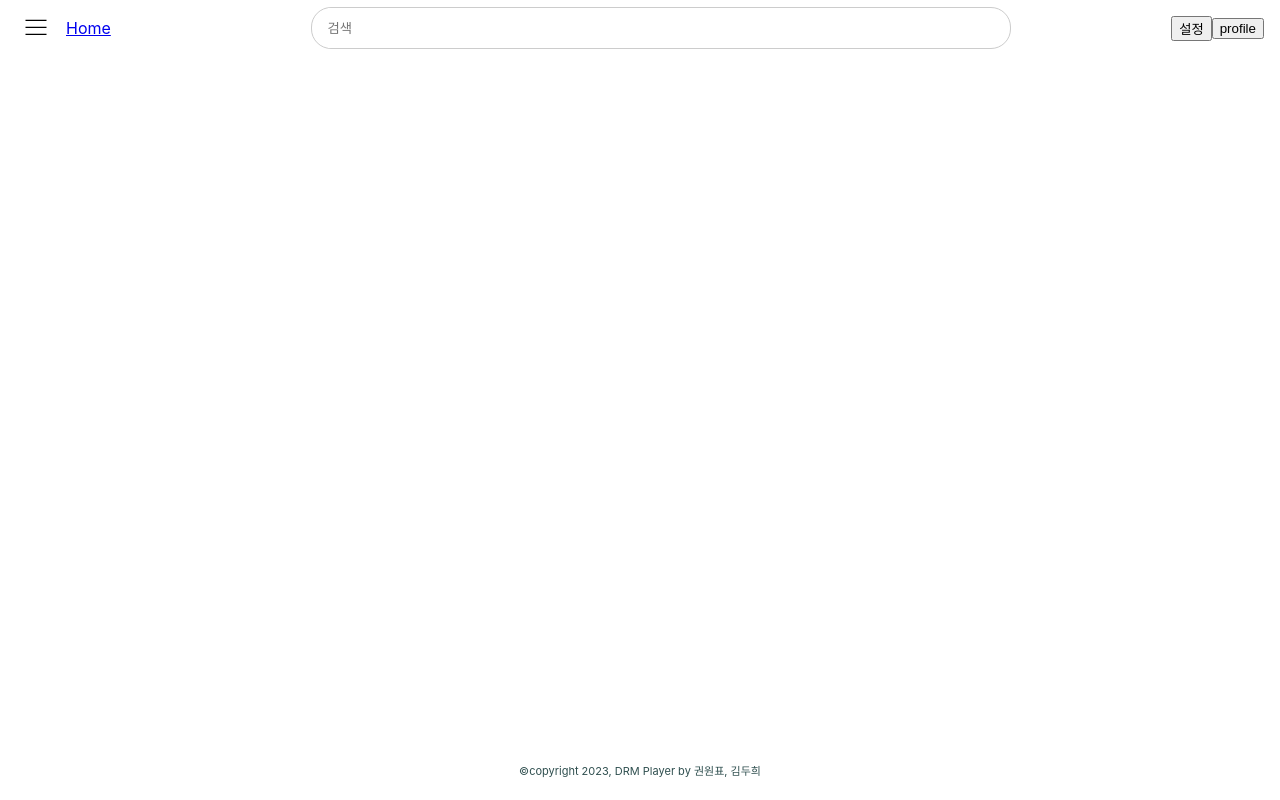
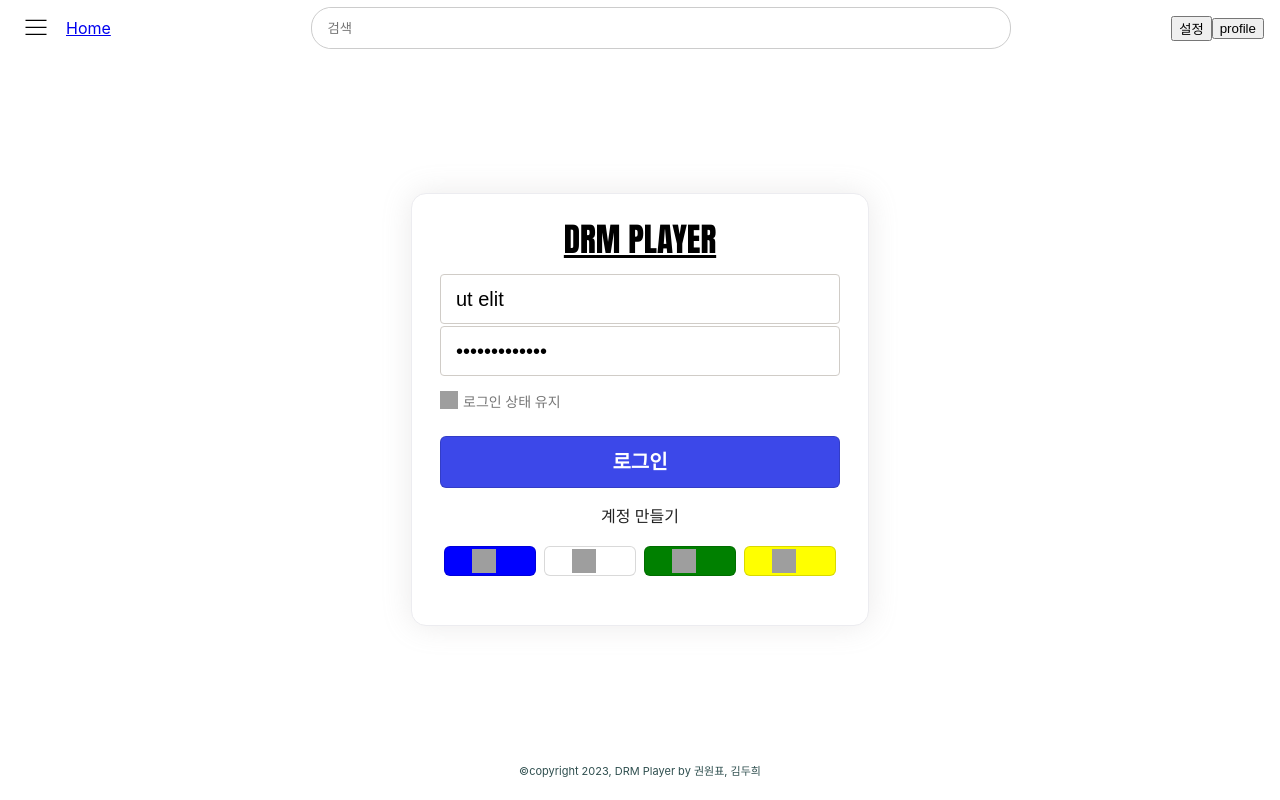
Before and after one commit to KwonWonpyo/DRM_video_Player, a React (Create React App) app: page /authtest in a window 1280 px wide. Built offline with nearby package versions, Linux system fonts and the light colour scheme; no server answers; grey boxes are pictures that could not be loaded.

Commit message:
로그인 기능 구현 중 - LocalStorage 및 SessionStorage를 이용한 로그인 내역 관리 구현 중

```diff
--- a/src/components/App.jsx
+++ b/src/components/App.jsx
@@ -11,17 +11,27 @@ function App() {
   const auth = getAuth(); // 로그인된 계정 정보
 
   const [init, setInit] = useState(false);
-  const [isLoggedIn, setIsLoggedIn] = useState(auth.currentUser);
+  const [isLoggedIn, setIsLoggedIn] = useState(false);
+
+  window.onstorage = event => {
+    if (event.key !== 'drm_cur_user') return;
+
+    if (sessionStorage.getItem('drm_cur_user') || localStorage.getItem('drm_cur_user')) {
+      setIsLoggedIn(true);
+    } else {
+      setIsLoggedIn(false);
+    }
+
+    console.log('onstorage called');
+  }
 
   useEffect(() => {
-    auth.onAuthStateChanged(user => {
-      if (user) {
-        setIsLoggedIn(true);
-      } else {
-        setIsLoggedIn(true);
-      }
-      setInit(true);
-    });
+    if (sessionStorage.getItem('drm_cur_user') || localStorage.getItem('drm_cur_user')) {
+      setIsLoggedIn(true);
+    } else {
+      setIsLoggedIn(false);
+    }
+    setInit(true);
   }, []);
 
   // 로딩이 너무 빨라서 나중에 꾸며도 될 듯
--- a/src/components/PageRouter.jsx
+++ b/src/components/PageRouter.jsx
@@ -9,7 +9,9 @@ function PageRouter({ isLoggedIn }) {
     <BrowserRouter>
       <Routes>
         {isLoggedIn ? <Route path="/" element={<Home />} /> : <Route path="/" element={<Auth />} />}
-        <Route path="/videoplayer/:id" element={<VideoPlayer />} />
+        <Route path="/authtest" element={<Auth />} />
+        <Route path="/hometest" element={<Home />} />
+        {/* <Route path="/videoplayer/:id" element={<VideoPlayer />} /> */}
       </Routes>
     </BrowserRouter>
   );
--- a/src/routes/Auth.jsx
+++ b/src/routes/Auth.jsx
@@ -7,6 +7,7 @@ function Auth() {
   const [username, setUsername] = useState('ut elit');
   const [password, setPassword] = useState('mollit est in');
   const [errorMessage, setErrorMessage] = useState('');
+  const [loginKeep, setLoginKeep] = useState(true);
 
   const onChange = event => {
     const {
@@ -35,11 +36,22 @@ function Auth() {
     try {
       const user = await userLogIn(username, password);
       console.log(user.token);
+
+      if (loginKeep) {
+        localStorage.setItem('drm_cur_user', username);
+      } else {
+        sessionStorage.setItem('drm_cur_user', username);
+      }
+
     } catch (error) {
       console.log(error);
       setErrorMessage(error.message);
     }
   };
+
+  const onLoginKeep = event => {
+    setLoginKeep(event.target.checked);
+  }
 
   return (
     <div className="auth_page">
@@ -67,7 +79,7 @@ function Auth() {
         />
         <div className="login_keep_wrap" id="login_keep_wrap">
           <div className="keep_check">
-            <input type="checkbox" id="keep" name="nvlong" className="input_keep" value="off" />
+            <input type="checkbox" id="keep" name="keep" className="input_keep" onClick={onLoginKeep} checked={loginKeep}/>
             <label htmlFor="keep" className="keep_text">
               로그인 상태 유지
             </label>
--- a/src/routes/Home.jsx
+++ b/src/routes/Home.jsx
@@ -52,14 +52,28 @@ const STREAMS = [
   },
 ];
 
-async function Home() {
+function Home() {
   // TODO: 20개씩 끊어서 로딩
   // TODO: onScroll 시에 추가로 더 가져오기
-  const vidoeList = await listVideos();
 
-  const { content, pageable, totalPages, totalElements, last, number, sort, size, numberOfElements, first, empty } = vidoeList;
+  let thumbnailList = [];
+  const onLoading = async event => {
+    const vidoeList = await listVideos();
 
-  const thumbnailList = content.map(video => <Thumbnail video={video} />);
+    const { content, pageable, totalPages, totalElements, last, number, sort, size, numberOfElements, first, empty } = vidoeList;
+
+    // content.forEach(video => {
+    //   thumbnailList.push(<Thumbnail video={video} />);
+    // });
+    // STREAMS.forEach(video => {
+    //   thumbnailList.push(<Thumbnail video={video} />);
+    // });
+    thumbnailList = content.map(video => <Thumbnail video={video} />);
+  }
+
+  // const thumbnailList = STREAMS.map(video => <Thumbnail video={video} />);
+
+  onLoading();
 
   return (
     <div className="home_background">
```
